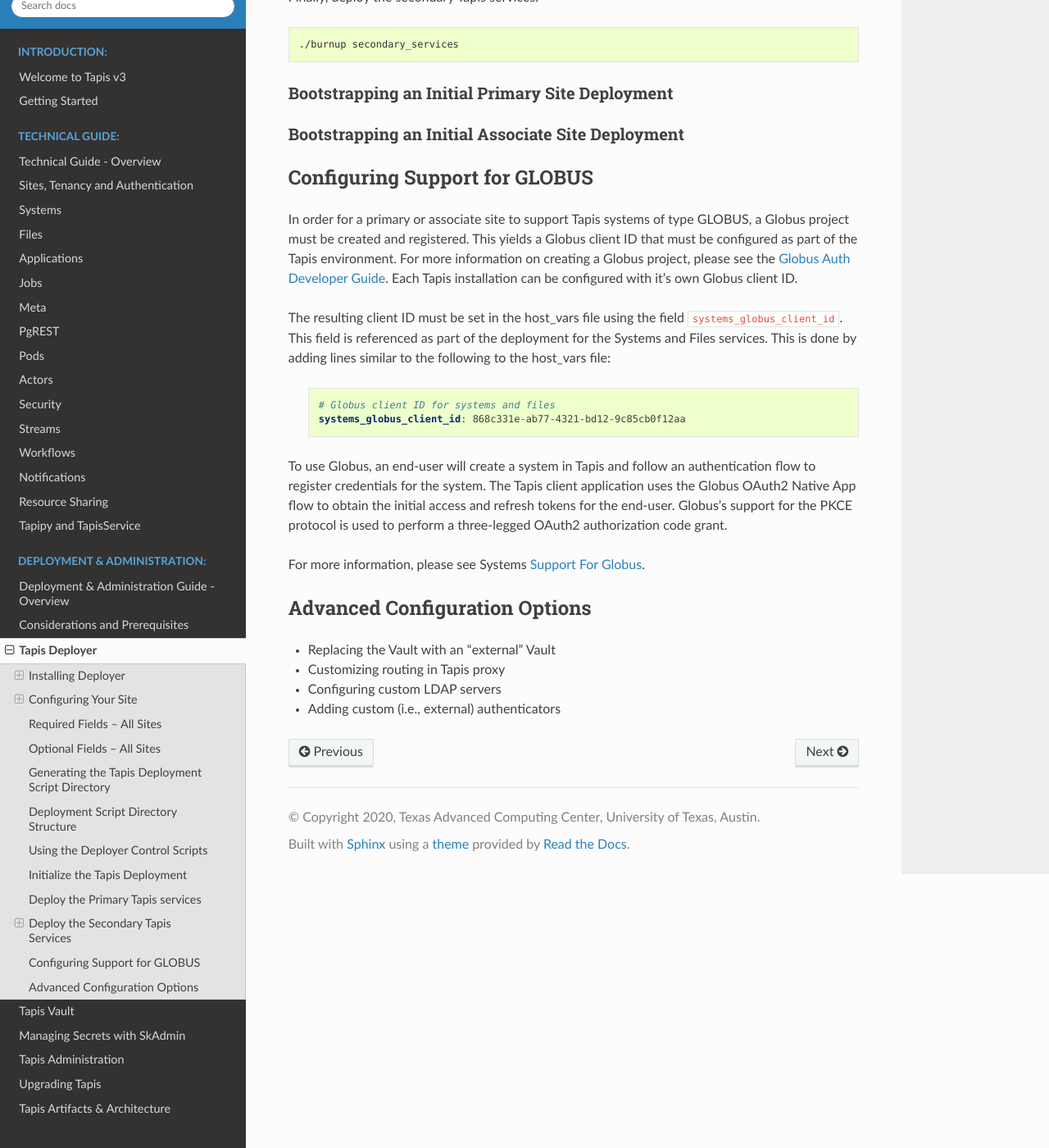
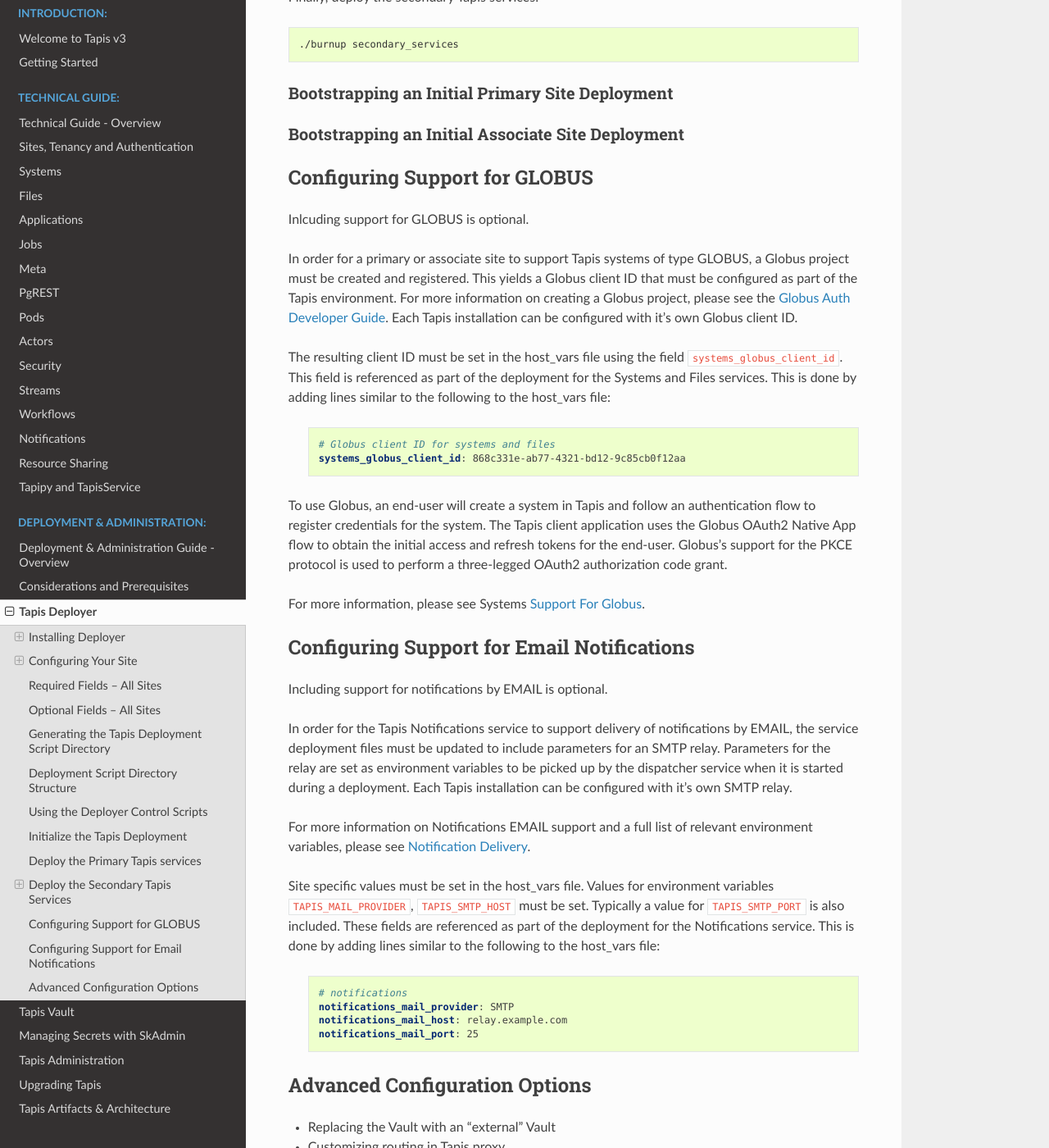
Before and after one commit to tapis-project/documentation, a Sphinx documentation site: the page built from source/deployment/deployer.rst, in a window 1280 px wide and 1400 px high, scrolled down 13417 px. Shown: the whole window at 82% size. Built offline with Sphinx 7.4.7 and the Read the Docs theme 2.0.0, drawn with Linux system fonts in a browser that asks for light colours.

Commit message:
Notifications: Add config section for deployer.

```diff
--- a/source/deployment/deployer.rst
+++ b/source/deployment/deployer.rst
@@ -734,11 +734,13 @@
 Configuring Support for GLOBUS
 ------------------------------
 
+Inlcuding support for GLOBUS is optional.
+
 In order for a primary or associate site to support Tapis systems of type GLOBUS, a Globus project must be
 created and registered. This yields a Globus client ID that must be configured as part of the Tapis environment.
 For more information on creating a Globus project, please see the
 `Globus Auth Developer Guide <https://docs.globus.org/api/auth/developer-guide>`_.
-Each Tapis installation can be configured with it’s own Globus client ID.
+Each Tapis installation can be configured with it's own Globus client ID.
 
 The resulting client ID must be set in the host_vars file using the field ``systems_globus_client_id``.
 This field is referenced as part of the deployment for the Systems and Files services. This is done by adding lines
@@ -757,6 +759,32 @@
 For more information, please see Systems
 `Support For Globus <https://tapis.readthedocs.io/en/latest/technical/systems.html#support-for-globus>`_.
 
+-------------------------------------------
+Configuring Support for Email Notifications
+-------------------------------------------
+
+Including support for notifications by EMAIL is optional.
+
+In order for the Tapis Notifications service to support delivery of notifications by EMAIL, the service deployment
+files must be updated to include parameters for an SMTP relay. Parameters for the relay are set as environment variables
+to be picked up by the dispatcher service when it is started during a deployment.
+Each Tapis installation can be configured with it's own SMTP relay.
+
+For more information on Notifications EMAIL support and a full list of relevant environment variables, please see
+`Notification Delivery <http://localhost:7898/technical/notifications.html#notification-delivery>`_.
+
+Site specific values must be set in the host_vars file. Values for environment variables ``TAPIS_MAIL_PROVIDER``,
+``TAPIS_SMTP_HOST`` must be set. Typically a value for ``TAPIS_SMTP_PORT`` is also included.
+These fields are referenced as part of the deployment for the Notifications service. This is done by adding lines
+similar to the following to the host_vars file:
+
+  .. code-block:: yaml
+
+    # notifications
+    notifications_mail_provider: SMTP
+    notifications_mail_host: relay.example.com
+    notifications_mail_port: 25
+
 
 ----------------------------------
 Advanced Configuration Options
```
Also changed, not shown: source/technical/notifications.rst (+10 -3 lines).
